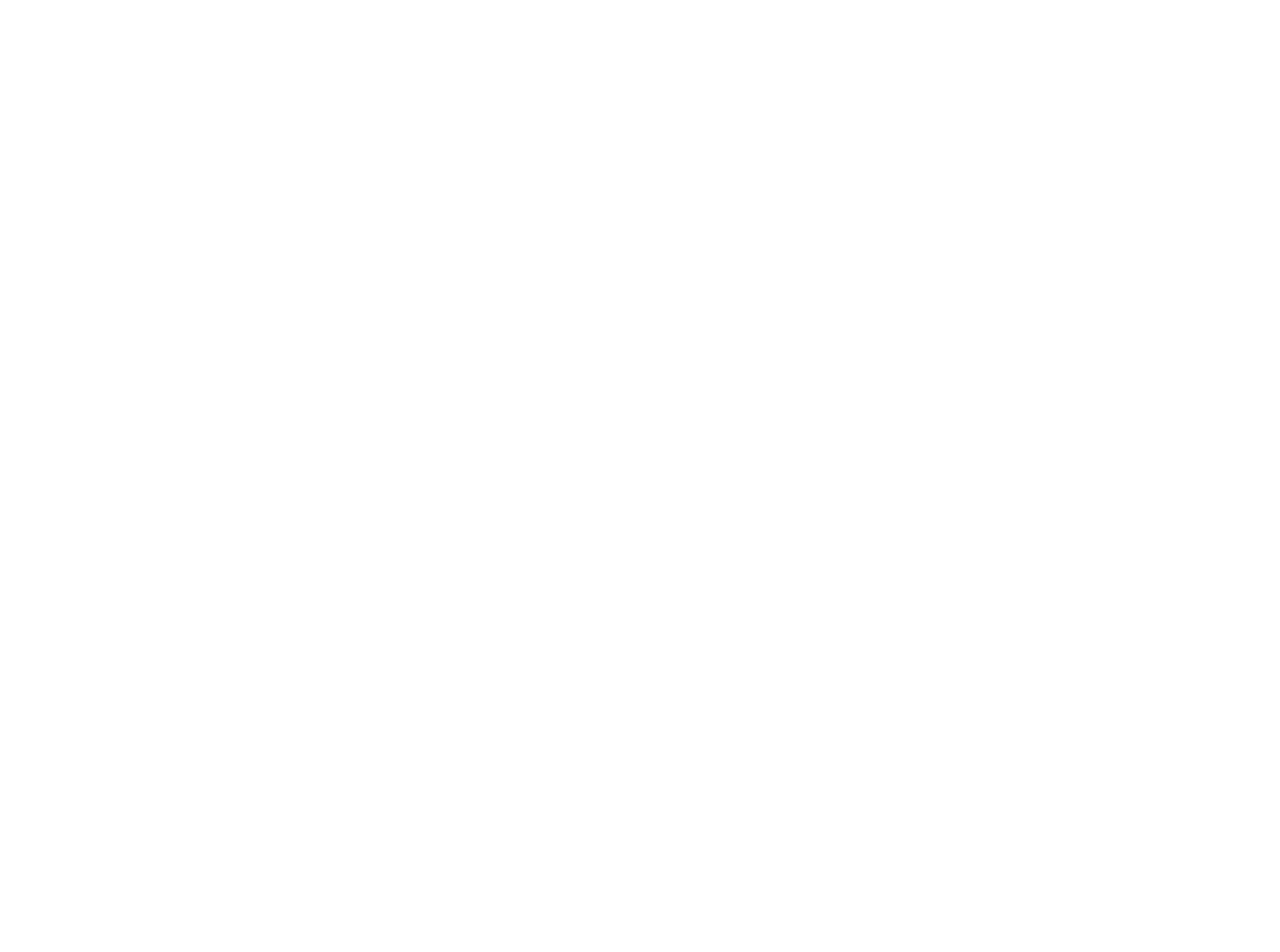
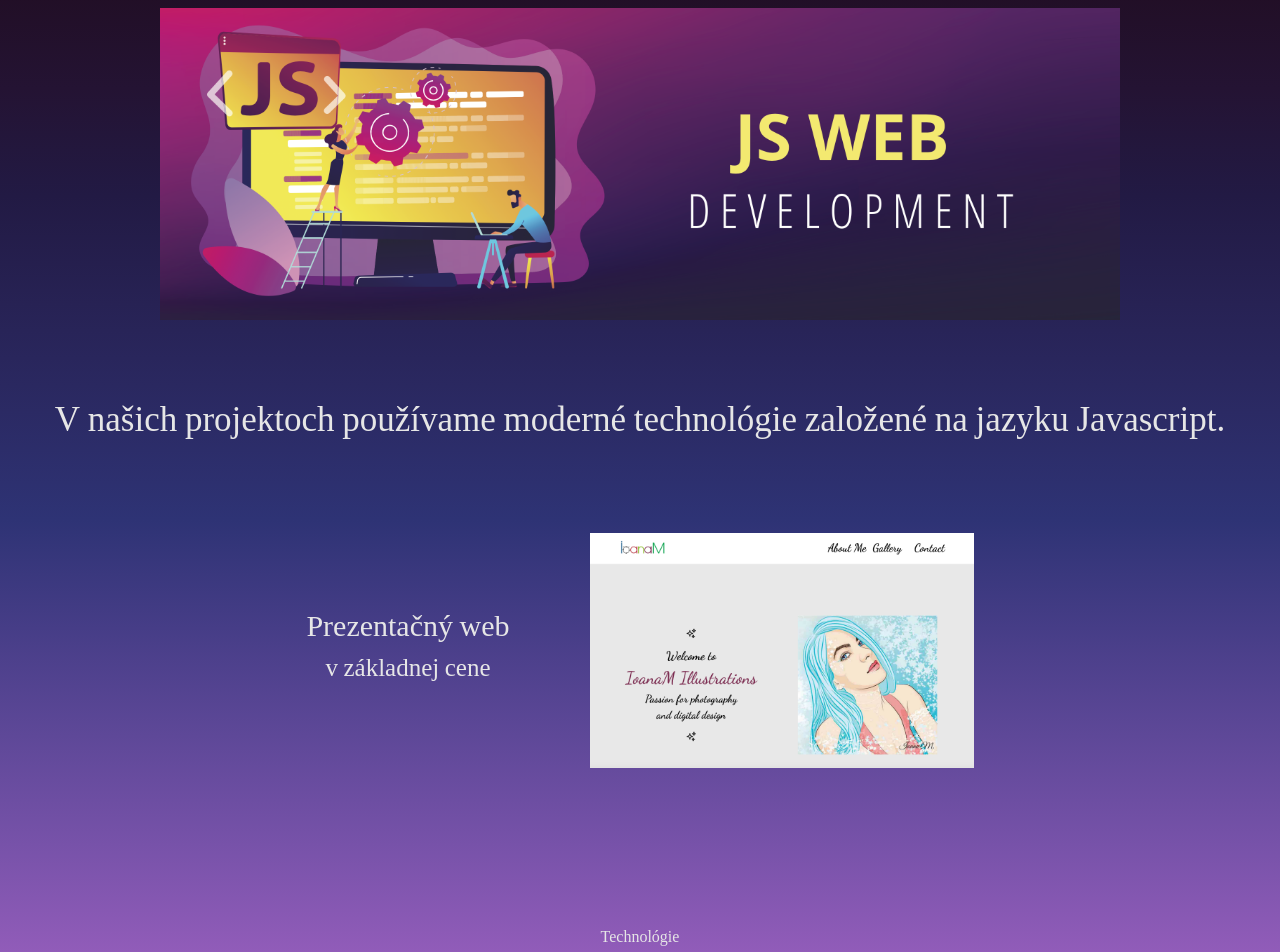
Before and after one commit to pkvarg/pictusweb-vite, a React (Vite) app: page /projects in a window 1280 px wide. Shown: the part 236-1188 px from the top of the page. Before the commit the page ends 800 px from the top, so only its background shows below. Built offline with nearby package versions, Linux system fonts and the light colour scheme; a web font is replaced by a local one.

Commit message:
Gallery part

```diff
--- a/src/pages/OurProjects.jsx
+++ b/src/pages/OurProjects.jsx
@@ -1,7 +1,37 @@
 import React from 'react'
+// import Navbar from '../components/Navbar'
 
 const OurProjects = () => {
-  return <div className='hero-gradient text-white text-[32px]'>OurProjects</div>
+  return (
+    <>
+      <div className='hero-gradient text-white flex flex-col justify-center items-center gap-20'>
+        {/* <Navbar /> */}
+        <h1 className='text-[56px] pt-20'>Realizované projekty</h1>
+        <img
+          className='w-[75%] h-auto'
+          src='/js-web.png'
+          alt='js-web-development'
+        />
+        <h1 className='text-[35px]'>
+          V našich projektoch používame moderné technológie založené na jazyku
+          Javascript.
+        </h1>
+        <div className='flex lg:flex-row flex-col items-center justify-center gap-20'>
+          <div className='flex flex-col justify-center items-center'>
+            <h2 className='text-[30px]'>Prezentačný web</h2>
+            <h3 className='text-[25px]'>v základnej cene</h3>
+          </div>
+          <img
+            className='w-[30%]'
+            src='/ioana-page.png'
+            alt='ioana-illustrations.eu'
+          />
+        </div>
+        <div className='flex flex-row justify-center items-center'></div>
+        <h1>Technológie</h1>
+      </div>
+    </>
+  )
 }
 
 export default OurProjects
--- a/src/sections/Offer.jsx
+++ b/src/sections/Offer.jsx
@@ -39,7 +39,7 @@
           <h1 className='text-center text-[35px] mt-10'>Eshop</h1>
           <div className='w-[9rem] h-2 bg-[#ba98d2] ml-auto mr-auto'></div>
           <h1 className='text-[70px] text-center my-10'>
-            <span className='text-[50px]'>od</span> 1200 €
+            <span className='text-[50px]'>od</span> 1500 €
             <div className='flex flex-col'>
               <div className='flex flex-row  gap-2 justify-center'>
                 <p className='text-[35px] mt-[1.25%]'>
```
Also changed, not shown: public/js-web.png (added).
